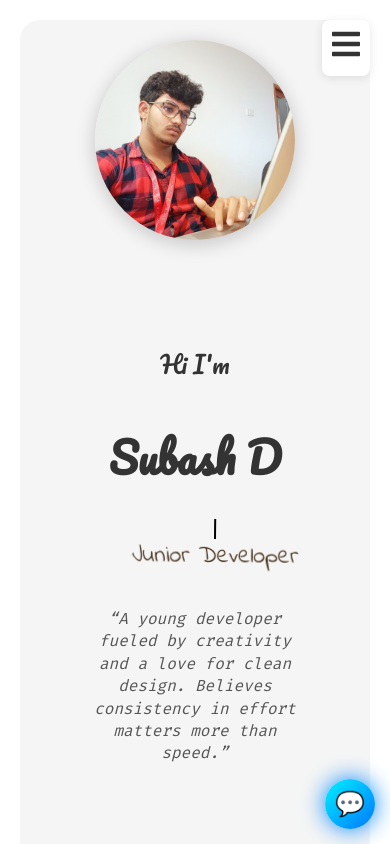
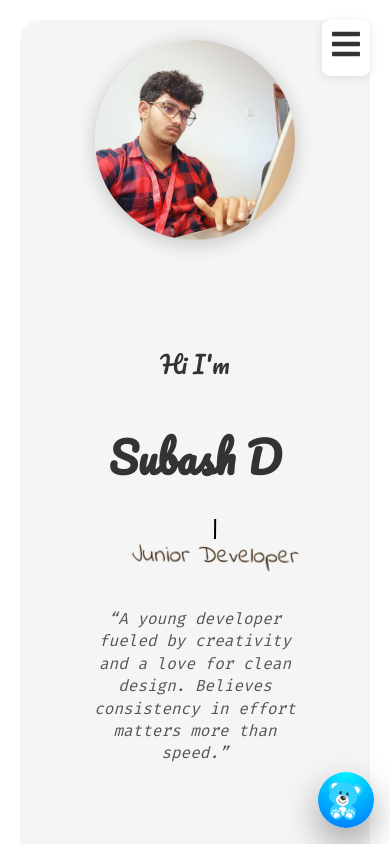
Before and after one commit to Subash-Duraisamy/Portfolio-subash, a React (Create React App) app: page / in a window 390 px wide. Shown: the top 844 px of the page. Built offline with nearby package versions, Linux system fonts and the light colour scheme.

Commit message:
updated ai bot and some styles

```diff
--- a/src/App.js
+++ b/src/App.js
@@ -9,14 +9,17 @@ import ChatBot from './Components/AiBot/ChatBotFloating';
 
 function App() {
   return (
+    <>
+
     <div className="liquid-border-wrapper">
       <Navbar />
-      <ChatBot />
       <section id="home"><Home /></section>
       <section id="about"><About /></section>
       <section id="projects"><Projects /></section>
       <section id="contact"><Contact /></section>
     </div>
+      <ChatBot />
+    </>
   );
 }
 
--- a/src/Components/AiBot/ChatBotFloating.css
+++ b/src/Components/AiBot/ChatBotFloating.css
@@ -1,143 +1,235 @@
-.chatbot-wrapper {
-  position: fixed;
-  bottom: 25px;
-  right: 25px;
-  z-index: 3000;
+/* ===============================
+   ROOT VARIABLES
+   =============================== */
+:root {
+  --figual-blue: #0077ff;
+  --figual-cyan: #00f2ff;
+  --glass-bg: rgba(255, 255, 255, 0.75);
+  --glass-border: rgba(255, 255, 255, 0.35);
+  --dark-text: #0f172a;
 }
 
-/* Floating button */
+/* ===============================
+   GLOBAL SAFETY FIX
+   =============================== */
+.chatbot-wrapper {
+  position: fixed !important;
+  right: 24px !important;
+  bottom: 24px !important;
+  z-index: 99999 !important;
+
+  transform: none !important;
+  pointer-events: auto;
+  font-family: "Inter", "Poppins", system-ui, sans-serif;
+}
+
+/* ===============================
+   FLOATING BUTTON
+   =============================== */
 .chatbot-btn {
-  width: 60px;
-  height: 60px;
+  width: 68px;
+  height: 68px;
   border-radius: 50%;
-  background: linear-gradient(135deg, #00f2ff, #0077ff);
-  color: white;
-  font-size: 1.8rem;
+
+  background: radial-gradient(
+    circle at top,
+    var(--figual-cyan),
+    var(--figual-blue)
+  );
+
   border: none;
   cursor: pointer;
-  box-shadow: 0 0 15px rgba(0, 123, 255, 0.4);
-  transition: transform 0.3s ease, box-shadow 0.3s ease;
-  animation: glowPulse 2s infinite alternate;
+
+  display: flex;
+  align-items: center;
+  justify-content: center;
+
+  box-shadow:
+    0 0 0 0 rgba(0, 242, 255, 0.6),
+    0 15px 35px rgba(0, 0, 0, 0.35);
+
+  animation: breathe 3.5s ease-in-out infinite;
+  transition: transform 0.35s ease;
 }
 
 .chatbot-btn:hover {
-  transform: scale(1.1);
-  box-shadow: 0 0 25px rgba(0, 123, 255, 0.6);
+  transform: scale(1.12);
 }
 
-/* Popup box */
+/* AI image in button */
+.chatbot-img-btn {
+  padding: 6px;
+}
+
+.chatbot-avatar {
+  width: 100%;
+  height: 100%;
+  border-radius: 50%;
+  object-fit: cover;
+}
+
+/* ===============================
+   CHAT POPUP (FLOATING, NOT MODAL)
+   =============================== */
 .chatbot-popup {
   position: absolute;
-  bottom: 80px;
   right: 0;
-  width: 280px;
-  background: rgba(255, 255, 255, 0.98);
-  backdrop-filter: blur(8px);
-  border-radius: 16px;
-  box-shadow: 0 4px 20px rgba(0, 0, 0, 0.25);
-  padding: 15px;
-  animation: fadeIn 0.3s ease;
-  font-family: "Poppins", sans-serif;
+  bottom: 90px;
+
+  /* 🔑 KEY FIXES */
+  width: clamp(260px, 85vw, 340px); /* never full page */
+  max-width: 340px;
+  min-width: 260px;
+
+  max-height: 70vh;
+
+  padding: 18px 16px;
+
+  background: linear-gradient(
+    145deg,
+    var(--glass-bg),
+    rgba(255, 255, 255, 0.6)
+  );
+
+  backdrop-filter: blur(16px) saturate(1.4);
+  -webkit-backdrop-filter: blur(16px) saturate(1.4);
+
+  border-radius: 24px 24px 10px 24px;
+  border: 1px solid var(--glass-border);
+
+  box-shadow:
+    0 25px 60px rgba(0, 0, 0, 0.35);
+
   overflow-y: auto;
-  max-height: 70vh;
+
+  animation: bubbleRise 0.45s cubic-bezier(.22,1,.36,1);
 }
 
-/* Chat header */
-.chatbot-popup h4 {
-  margin: 0 0 10px;
-  font-size: 1.1rem;
-  color: #0077ff;
-  text-align: center;
+/* ===============================
+   HEADER
+   =============================== */
+.figual-header {
+  display: flex;
+  align-items: center;
+  justify-content: center;
+  gap: 12px;
+  margin-bottom: 8px;
 }
 
-/* Project buttons inside chat */
+.figual-avatar-large {
+  width: 36px;
+  height: 36px;
+  border-radius: 50%;
+  object-fit: cover;
+  box-shadow: 0 0 12px rgba(0, 119, 255, 0.6);
+}
+
+.chatbot-popup h4 {
+  margin: 0;
+  font-size: 1.05rem;
+  font-weight: 600;
+  color: var(--dark-text);
+}
+
+/* ===============================
+   INTRO TEXT
+   =============================== */
+.figual-intro {
+  font-size: 0.88rem;
+  text-align: center;
+  color: #334155;
+  line-height: 1.5;
+  margin: 12px 0 18px;
+}
+
+/* ===============================
+   ACTION BUTTONS (PILLS)
+   =============================== */
 .chat-buttons {
   display: flex;
   flex-direction: column;
-  gap: 8px;
-  margin-top: 10px;
+  gap: 12px;
 }
 
 .chat-option {
-  background: #0077ff;
+  padding: 12px 16px;
+  border-radius: 999px;
+
+  background: linear-gradient(
+    135deg,
+    rgba(0, 119, 255, 0.95),
+    rgba(0, 198, 255, 0.95)
+  );
+
   color: white;
+  font-size: 0.92rem;
+  font-weight: 500;
+
+  text-align: center;
+  text-decoration: none;
+
   border: none;
-  padding: 8px;
-  border-radius: 8px;
   cursor: pointer;
-  font-size: 0.9rem;
-  transition: background 0.3s ease;
+
+  box-shadow: 0 10px 22px rgba(0, 119, 255, 0.35);
+
+  transition: transform 0.3s ease, box-shadow 0.3s ease;
 }
 
 .chat-option:hover {
-  background: #00b4ff;
+  transform: translateY(-3px);
+  box-shadow: 0 18px 32px rgba(0, 119, 255, 0.5);
 }
 
-/* Text response */
-.chat-response {
-  margin-top: 10px;
-  background: #f1f5f9;
-  padding: 10px;
-  border-radius: 10px;
-  font-size: 0.9rem;
-  text-align: left;
-}
-
-.speaking-status {
-  color: #22c55e;
-  font-size: 0.8rem;
-  margin-top: 5px;
-}
-
-/* Animation for pop-in */
-@keyframes fadeIn {
+/* ===============================
+   ANIMATIONS
+   =============================== */
+@keyframes bubbleRise {
   from {
     opacity: 0;
-    transform: translateY(15px);
+    transform: translateY(28px) scale(0.9);
   }
   to {
     opacity: 1;
-    transform: translateY(0);
+    transform: translateY(0) scale(1);
   }
 }
 
-/* Glowing button animation */
-@keyframes glowPulse {
-  from {
-    box-shadow: 0 0 10px #00f2ff;
+@keyframes breathe {
+  0% {
+    box-shadow:
+      0 0 0 0 rgba(0, 242, 255, 0.5),
+      0 15px 35px rgba(0, 0, 0, 0.35);
   }
-  to {
-    box-shadow: 0 0 25px #0077ff;
+  50% {
+    box-shadow:
+      0 0 0 16px rgba(0, 242, 255, 0),
+      0 18px 45px rgba(0, 0, 0, 0.45);
+  }
+  100% {
+    box-shadow:
+      0 0 0 0 rgba(0, 242, 255, 0),
+      0 15px 35px rgba(0, 0, 0, 0.35);
   }
 }
 
-/* ============ Responsive ============ */
+/* ===============================
+   MOBILE & SMALL SCREENS
+   =============================== */
 @media (max-width: 768px) {
   .chatbot-wrapper {
-    bottom: 15px;
-    right: 15px;
+    right: 16px !important;
+    bottom: 16px !important;
   }
 
   .chatbot-btn {
-    width: 50px;
-    height: 50px;
-    font-size: 1.5rem;
+    width: 56px;
+    height: 56px;
   }
 
   .chatbot-popup {
-    width: 85vw;
-    right: -10px;
-    bottom: 70px;
-    font-size: 0.9rem;
-    border-radius: 12px;
-  }
-
-  .chat-option {
-    font-size: 0.85rem;
-    padding: 7px;
-  }
-
-  .chat-response {
-    font-size: 0.85rem;
+    width: calc(100vw - 32px);   /* edge-safe */
+    max-width: 320px;            /* 🔑 prevents full page */
+    bottom: 78px;
   }
 }
--- a/src/Components/AiBot/ChatBotFloating.jsx
+++ b/src/Components/AiBot/ChatBotFloating.jsx
@@ -1,65 +1,100 @@
-import React, { useState } from "react";
-import { projects } from "../AiBot/projectData";
+import React, { useEffect, useState } from "react";
 import "./ChatBotFloating.css";
+
+// 🔹 IMPORT YOUR AI IMAGE
+import figualAvatar from "../../Assets/figual.png";
 
 export default function ChatBotFloating() {
   const [open, setOpen] = useState(false);
-  const [message, setMessage] = useState("");
-  const [speaking, setSpeaking] = useState(false);
+  const [spoken, setSpoken] = useState(false);
 
   const speak = (text) => {
-    if (!window.speechSynthesis) {
-      alert("Sorry, your browser does not support speech synthesis.");
-      return;
-    }
-
-    const utterance = new SpeechSynthesisUtterance(text);
-    utterance.rate = 1;
-    utterance.pitch = 1;
-    setSpeaking(true);
-    utterance.onend = () => setSpeaking(false);
-    speechSynthesis.cancel(); // stop previous speech
-    speechSynthesis.speak(utterance);
+    if (!window.speechSynthesis) return;
+    window.speechSynthesis.cancel();
+    const utter = new SpeechSynthesisUtterance(text);
+    utter.rate = 0.95;
+    utter.pitch = 1;
+    window.speechSynthesis.speak(utter);
   };
 
-  const handleProjectClick = (id) => {
-    const project = projects[id];
-    if (project) {
-      const text = `This project is called ${project.title}. It uses ${project.tech}. ${project.description}`;
-      setMessage(text);
-      speak(text);
+  useEffect(() => {
+    if (open && !spoken) {
+      speak("Hi, I am Figual, an AI friend of Shoebash. What do you want now?");
+      setSpoken(true);
     }
-  };
+    if (!open) setSpoken(false);
+  }, [open]);
 
   return (
     <div className="chatbot-wrapper">
-      {/* Floating Button */}
-      <button className="chatbot-btn" onClick={() => setOpen(!open)}>
-        {open ? "✖" : "💬"}
+      {/* 🔹 FLOATING IMAGE BUTTON */}
+      <button
+        className="chatbot-btn chatbot-img-btn"
+        onClick={() => setOpen(!open)}
+        aria-label="Figual AI"
+      >
+        {open ? (
+          <span className="close-icon">✖</span>
+        ) : (
+          <img
+            src={figualAvatar}
+            alt="Figual AI"
+            className="chatbot-avatar"
+          />
+        )}
       </button>
 
-      {/* Chat Popup */}
+      {/* 🔹 POPUP */}
       {open && (
-        <div className="chatbot-popup">
-          <h4 className="chat-title">AI Project Guide 🤖</h4>
-          <div className="chat-buttons">
-            {Object.keys(projects).map((key) => (
-              <button
-                key={key}
-                onClick={() => handleProjectClick(key)}
-                className="chat-option"
-              >
-                {projects[key].title}
-              </button>
-            ))}
+        <div className="chatbot-popup figual-popup">
+          {/* AI HEADER */}
+          <div className="figual-header">
+            <img
+              src={figualAvatar}
+              alt="Figual"
+              className="figual-avatar-large"
+            />
+            <h4>Hey 👋 I’m Figual</h4>
           </div>
 
-          {message && (
-            <div className="chat-response">
-              <p>{message}</p>
-              {speaking && <p className="speaking-status">🔊 Speaking...</p>}
-            </div>
-          )}
+          <p className="figual-intro">
+            AI friend of <strong>Subash</strong><br />
+
+          </p>
+
+          <div className="chat-buttons">
+            <a
+              href="mailto:subash@email.com"
+              className="chat-option figual-link"
+            >
+              Email Subash at iamyourjasper@gmail.com
+            </a>
+
+            <button
+              className="chat-option"
+              onClick={() => alert("Enroll clicked 🚀")}
+            >
+              🧾 Enroll with Figual (soon will be available)
+            </button>
+
+            <a
+              href="https://www.linkedin.com/in/subash-d-858704258/"
+              target="_blank"
+              rel="noreferrer"
+              className="chat-option figual-link"
+            >
+              💼 Follow on LinkedIn
+            </a>
+
+            <a
+              href="https://www.instagram.com/subash_official_insta?igsh=MWY2ZzBra25ia2NpMQ%3D%3D&utm_source=qr"
+              target="_blank"
+              rel="noreferrer"
+              className="chat-option figual-link"
+            >
+              📸 Follow on Instagram
+            </a>
+          </div>
         </div>
       )}
     </div>
--- a/src/Components/Pages/Projects.js
+++ b/src/Components/Pages/Projects.js
@@ -45,6 +45,27 @@ const projects = [
     image: "/careercompass.png",
     link: "https://figual-career-compass.netlify.app/"
   }
+  ,{
+    id: 7,
+    name: "Skin Cancer Detection using ML",
+    description: "An intelligent web application that uses machine learning to detect skin cancer from images. The project leverages deep learning models to analyze skin lesions and provide early detection insights.",
+    image: "/working.png",
+    link: "https://figual-todo.netlify.app/"
+  }
+  ,{
+    id: 8,
+    name: "Stock Market analysis using AI&ML",
+    description: "An intelligent web application that uses machine learning to analyze stock market trends and predict future performance.",
+    image: "/working.png",
+    link: "https://figual-todo.netlify.app/"
+  }
+  ,{
+    id: 9,
+    name: "AI-Chat Event Manager for Mobile and Web app",
+    description: "An intelligent web application that uses AI to manage events and provide chat-based assistance for users.",
+    image: "/working.png",
+    link: "https://figual-todo.netlify.app/"
+  }
 ];
 
 const Projects = () => {
```
Also changed, not shown: src/Assets/figual.png (added).
